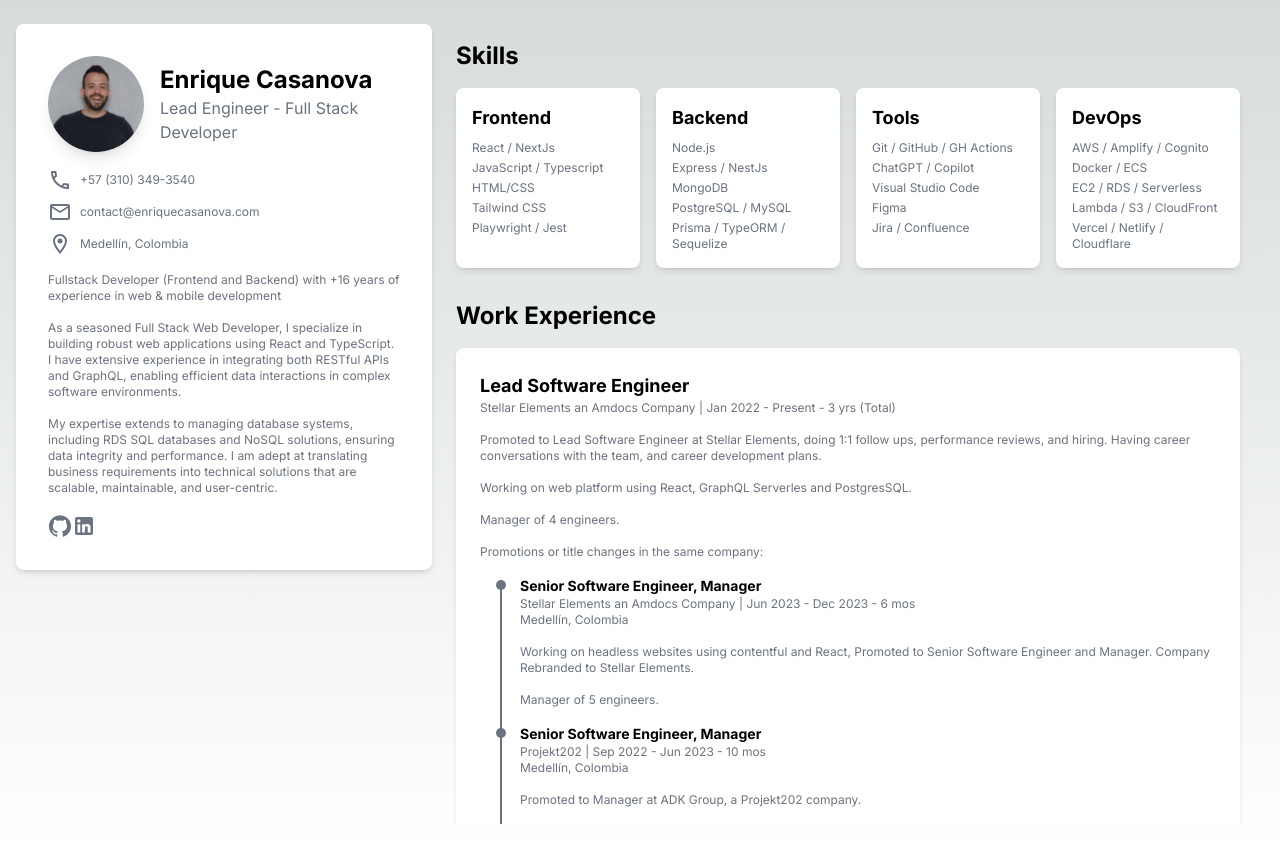
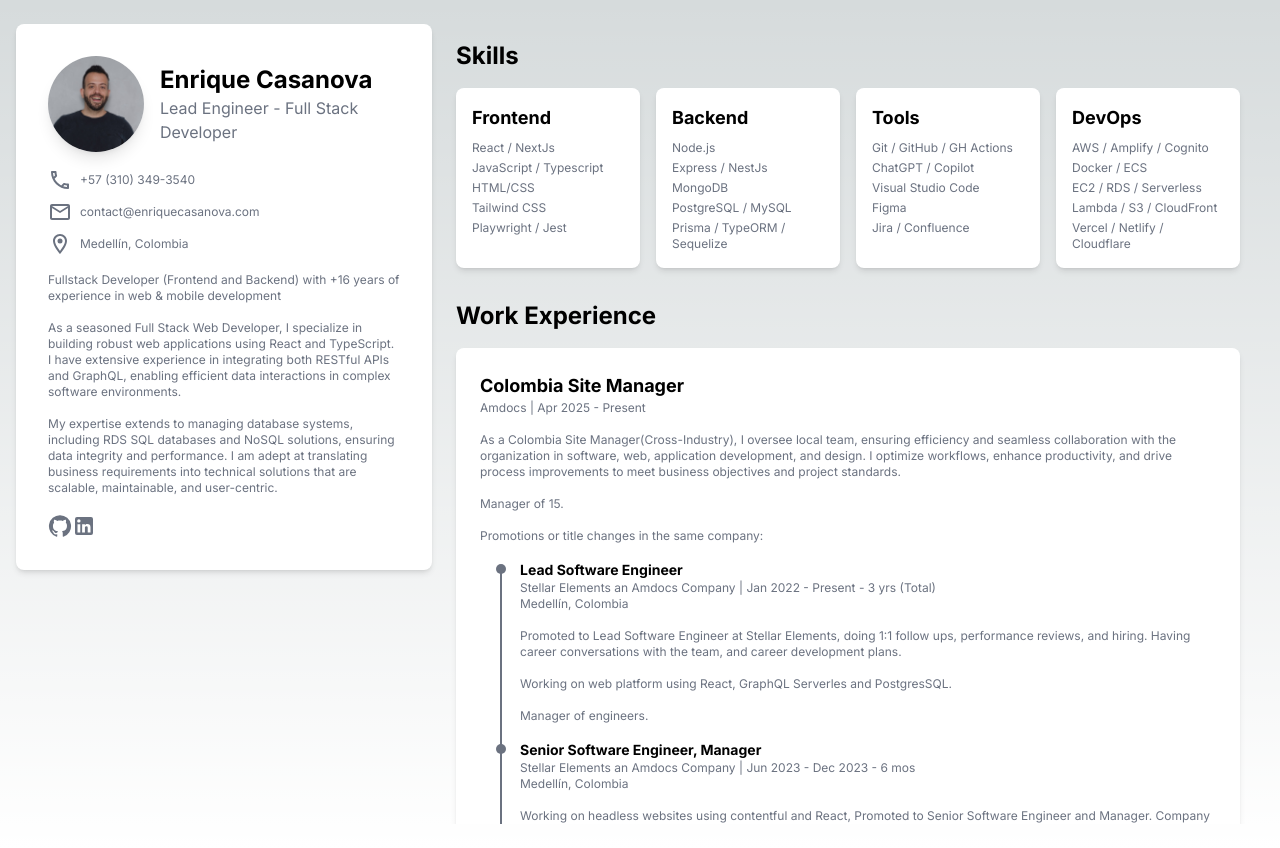
Before and after one commit to ecasanova/website, a Next.js app: page / in a window 1280 px wide. Built offline with nearby package versions, Linux system fonts and the light colour scheme.

Commit message:
New position

```diff
--- a/src/components/Curriculum.jsx
+++ b/src/components/Curriculum.jsx
@@ -4,13 +4,21 @@
 
 const entries = [
   {
-    "title": "Lead Software Engineer",
-    "company": "Stellar Elements an Amdocs Company",
-    "companyUrl": "https://www.stellarelements.com/",
-    "date": "Jan 2022 - Present - 3 yrs (Total)",
+    "title": "Colombia Site Manager",
+    "company": "Amdocs",
+    "companyUrl": "https://www.amdocs.com/",
+    "date": "Apr 2025 - Present",
     "city": "Medellín, Colombia",
-    "description": "Promoted to Lead Software Engineer at Stellar Elements, doing 1:1 follow ups, performance reviews, and hiring. Having career conversations with the team, and career development plans. \n\n  Working on web platform using React, GraphQL Serverles and PostgresSQL. \n\n Manager of 4 engineers.",
+    "description": "As a Colombia Site Manager(Cross-Industry), I oversee local team, ensuring efficiency and seamless collaboration with the organization in software, web, application development, and design. I optimize workflows, enhance productivity, and drive process improvements to meet business objectives and project standards.  \n\n Manager of 15.",
     "childs": [
+      {
+        "title": "Lead Software Engineer",
+        "company": "Stellar Elements an Amdocs Company",
+        "companyUrl": "https://www.stellarelements.com/",
+        "date": "Jan 2022 - Present - 3 yrs (Total)",
+        "city": "Medellín, Colombia",
+        "description": "Promoted to Lead Software Engineer at Stellar Elements, doing 1:1 follow ups, performance reviews, and hiring. Having career conversations with the team, and career development plans. \n\n  Working on web platform using React, GraphQL Serverles and PostgresSQL. \n\n Manager of  engineers.",
+      },
       {
         "title": "Senior Software Engineer, Manager",
         "company": "Stellar Elements an Amdocs Company",
```
